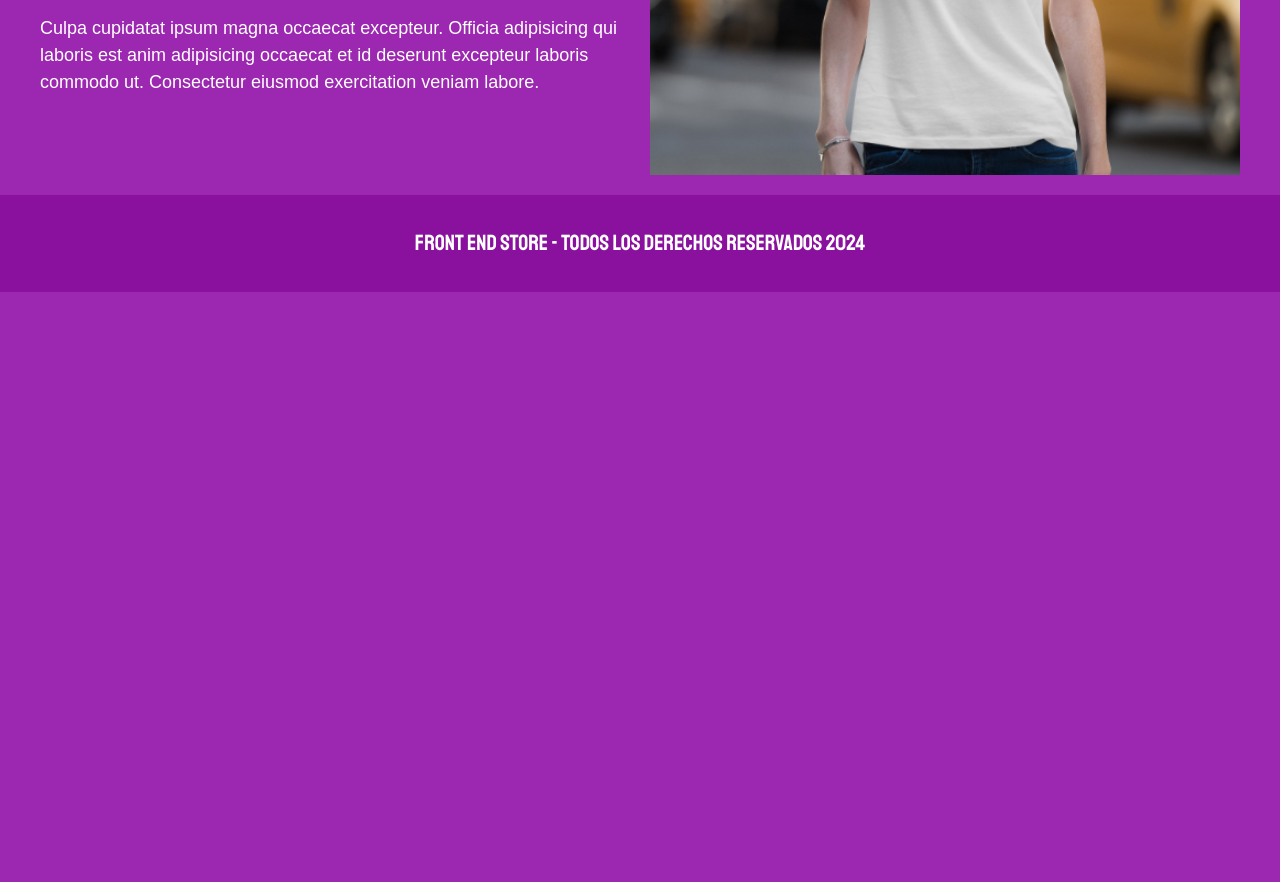
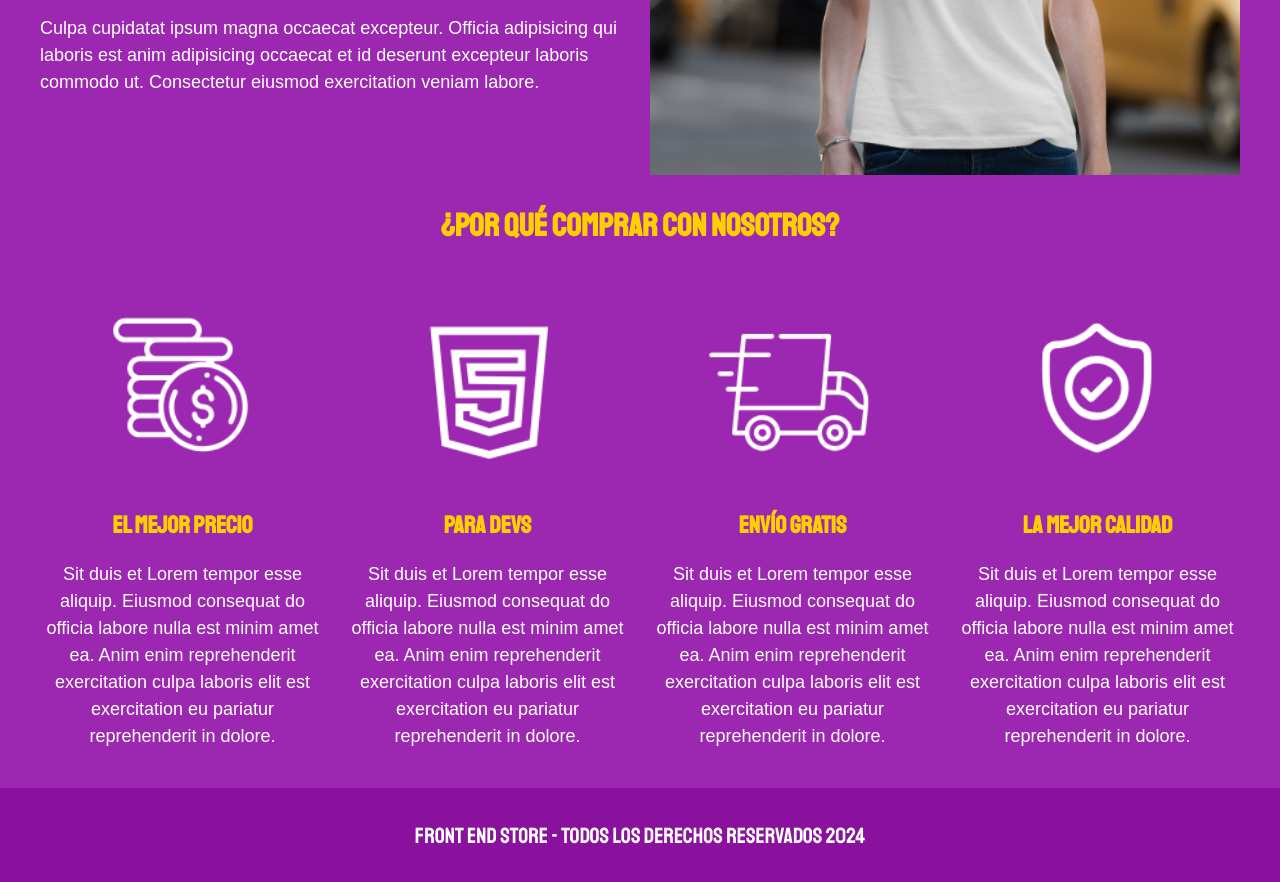
Before and after one commit to eltiozelda/Tienda-virtual-front, a plain HTML site: page nosotros.html in a window 1280 px wide. Shown: the part 580-1462 px from the top of the page. Before the commit the page ends 872 px from the top, so only its background shows below. Drawn offline with Linux system fonts and the light colour scheme.

Commit message:
Creando la sección con íconos

```diff
--- a/css/style.css
+++ b/css/style.css
@@ -167,3 +167,23 @@ h3 {
         grid-column: 2 / 3;
     }
 }
+/** Bloques **/
+.bloques {
+    display: grid;
+    grid-template-columns: repeat(2, 1fr);
+    gap: 2rem;
+}
+@media (min-width: 768px) {
+    .bloques {
+        grid-template-columns: repeat(4, 1fr);
+    }
+}
+.bloque {
+    text-align: center;
+}
+.bloque__imagen {
+    width: 100%;
+}
+.bloque__titulo {
+    margin: 0;
+}
--- a/nosotros.html
+++ b/nosotros.html
@@ -33,6 +33,34 @@
         </div>
     </main>
 
+    <section class="contenedor comprar">
+        <h2 class="comprar__titulo">¿Por qué comprar con nosotros?</h2>
+
+        <div class="bloques">
+            <div class="bloque">
+                <img class="bloque__imagen" src="img/icono_1.png" alt="por qué comprar">
+                <h3 class="bloque__titulo">El mejor precio</h3>
+                <p>Sit duis et Lorem tempor esse aliquip. Eiusmod consequat do officia labore nulla est minim amet ea. Anim enim reprehenderit exercitation culpa laboris elit est exercitation eu pariatur reprehenderit in dolore.</p>
+            </div> <!-- .bloque -->
+
+            <div class="bloque">
+                <img class="bloque__imagen" src="img/icono_2.png" alt="para devs">
+                <h3 class="bloque__titulo">Para devs</h3>
+                <p>Sit duis et Lorem tempor esse aliquip. Eiusmod consequat do officia labore nulla est minim amet ea. Anim enim reprehenderit exercitation culpa laboris elit est exercitation eu pariatur reprehenderit in dolore.</p>
+            </div> <!-- .bloque -->
+            <div class="bloque">
+                <img class="bloque__imagen" src="img/icono_3.png" alt="envío gratis">
+                <h3 class="bloque__titulo">Envío gratis</h3>
+                <p>Sit duis et Lorem tempor esse aliquip. Eiusmod consequat do officia labore nulla est minim amet ea. Anim enim reprehenderit exercitation culpa laboris elit est exercitation eu pariatur reprehenderit in dolore.</p>
+            </div> <!-- .bloque -->
+            <div class="bloque">
+                <img class="bloque__imagen" src="img/icono_4.png" alt="La mejor calidad">
+                <h3 class="bloque__titulo">La mejor calidad</h3>
+                <p>Sit duis et Lorem tempor esse aliquip. Eiusmod consequat do officia labore nulla est minim amet ea. Anim enim reprehenderit exercitation culpa laboris elit est exercitation eu pariatur reprehenderit in dolore.</p>
+            </div> <!-- .bloque -->
+        </div> <!-- .bloques -->
+    </section>
+
     <footer class="footer">
         <p class="footer__texto">Front End Store - Todos los derechos reservados 2024</p>
     </footer>
```
